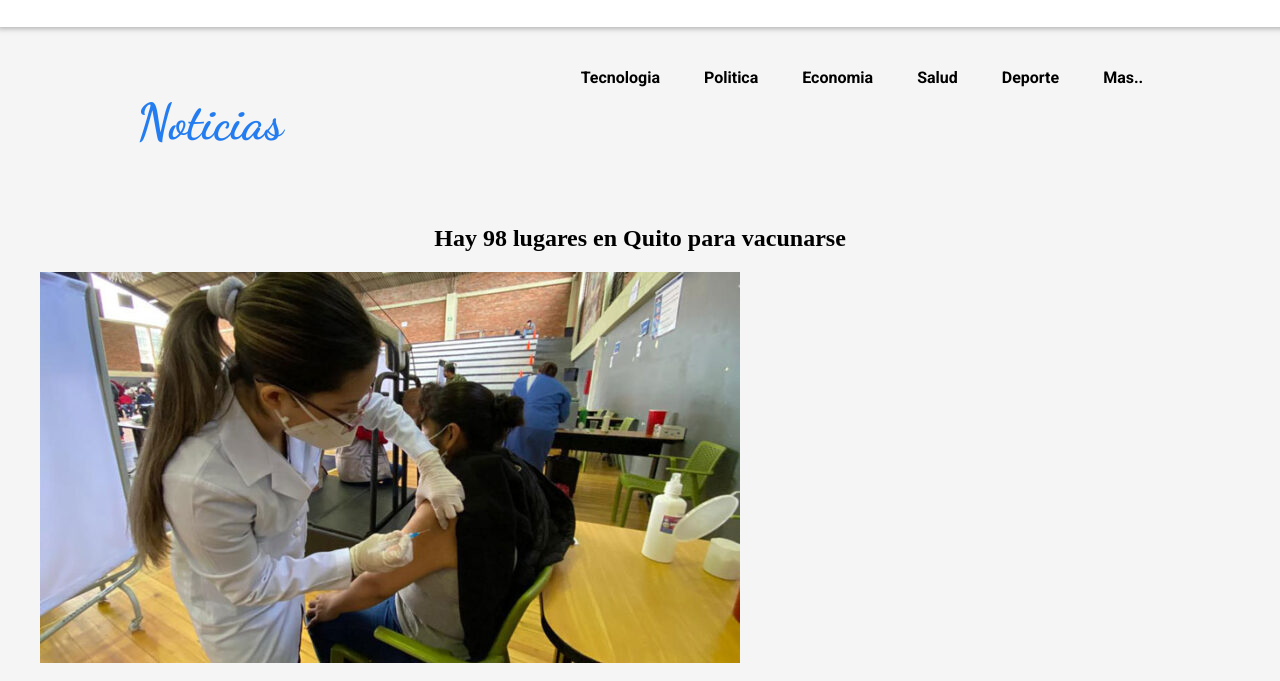
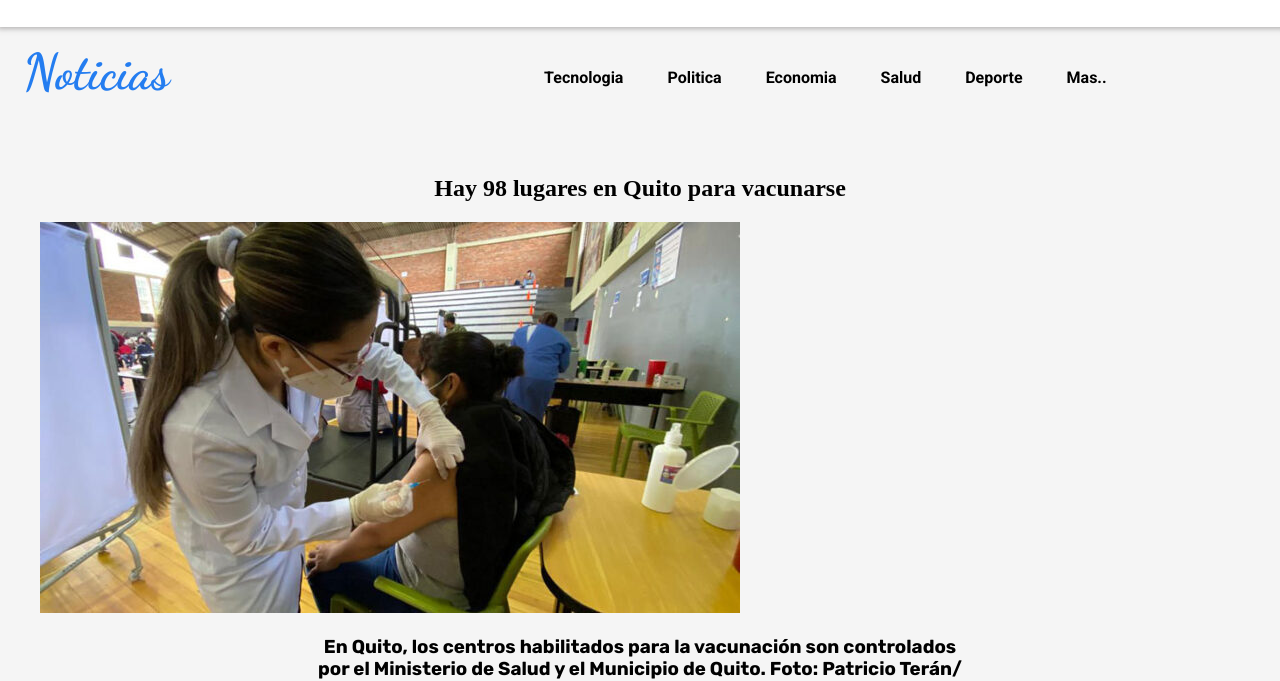
Before and after one commit to Patonike20/Hay-98-lugares-en-Quito-para-vacunarse, a plain HTML site: page index.html in a window 1280 px wide. Shown: the part 77-758 px from the top of the page. Drawn offline with Linux system fonts and the light colour scheme.

Commit message:
Update style.css

```diff
--- a/css/style.css
+++ b/css/style.css
@@ -65,7 +65,8 @@ body {
 }
 .head h1{
     position: relative;
-    margin-top: 0;
+    margin-top: -50px;
+    margin-left: -150px;
     width: 20%;
     color: #247df0;
     cursor: pointer;
```
